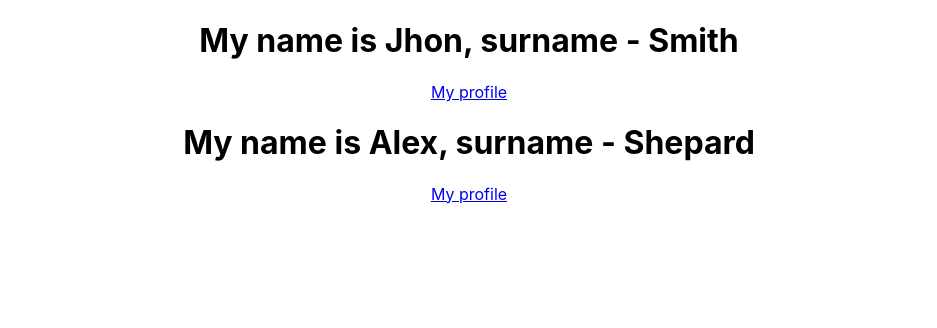
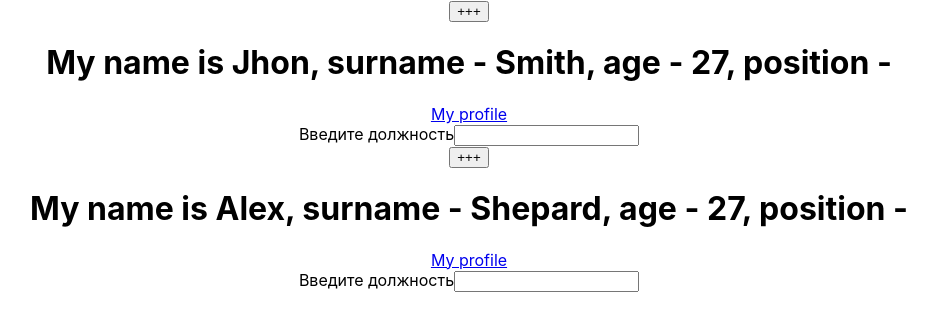
Before and after one commit to nyan92213/react-test, a React (Create React App) app: page / in a window 1280 px wide. Shown: the top 328 px of the page, without its empty margins (171-1108 px from the left). Built offline with nearby package versions, Linux system fonts and the light colour scheme.

Commit message:
События и this

```diff
--- a/src/App.js
+++ b/src/App.js
@@ -1,20 +1,55 @@
+import { Component } from 'react';
 
 import './App.css';
 
-function WhoAmI({name, surname, link}) {
-  return (
-    <div>
-      <h1>My name is {name()}, surname - {surname}</h1>
-      <a href={link}>My profile</a>
-    </div>
-  )
+class WhoAmI extends Component {
+  constructor(props) {
+    super(props)
+    this.state = {
+      years: 27,
+      text: '+++',
+      position: ''
+    }
+    // this.nextYear = this.nextYear.bind(this) // привязывает метод к конкретному экземпляру класса
+  }
+
+  nextYear() {
+    this.setState(state => ({
+        years: state.years + 1
+      }))
+  }
+
+  commitInputChanges = (e) => {
+    this.setState({
+      position: e.target.value
+    })
+  }
+
+  render()  {
+    const {name, surname, link} = this.props
+    const {position, years} = this.state
+
+    return (
+      <div>
+        <button onClick={() => this.nextYear()}>{this.state.text}</button>
+        <h1>My name is {name}, surname - {surname},
+        age - {years},
+        position - {position}</h1>
+        <a href={link}>My profile</a>
+        <form>
+          <span>Введите должность</span>
+          <input type="text" onChange={this.commitInputChanges} />
+        </form>
+      </div>
+    )
+  }
 }
 
 function App() {
   return (
     <div className="App">
-      <WhoAmI name={() => {return 'Jhon'}} surname="Smith" link="vk.com"/>
-      <WhoAmI name={() => {return 'Alex'}} surname="Shepard" link="facebook.com"/>
+      <WhoAmI name='Jhon' surname="Smith" link="vk.com"/>
+      <WhoAmI name='Alex' surname="Shepard" link="facebook.com"/>
     </div>
   );
 }
```
